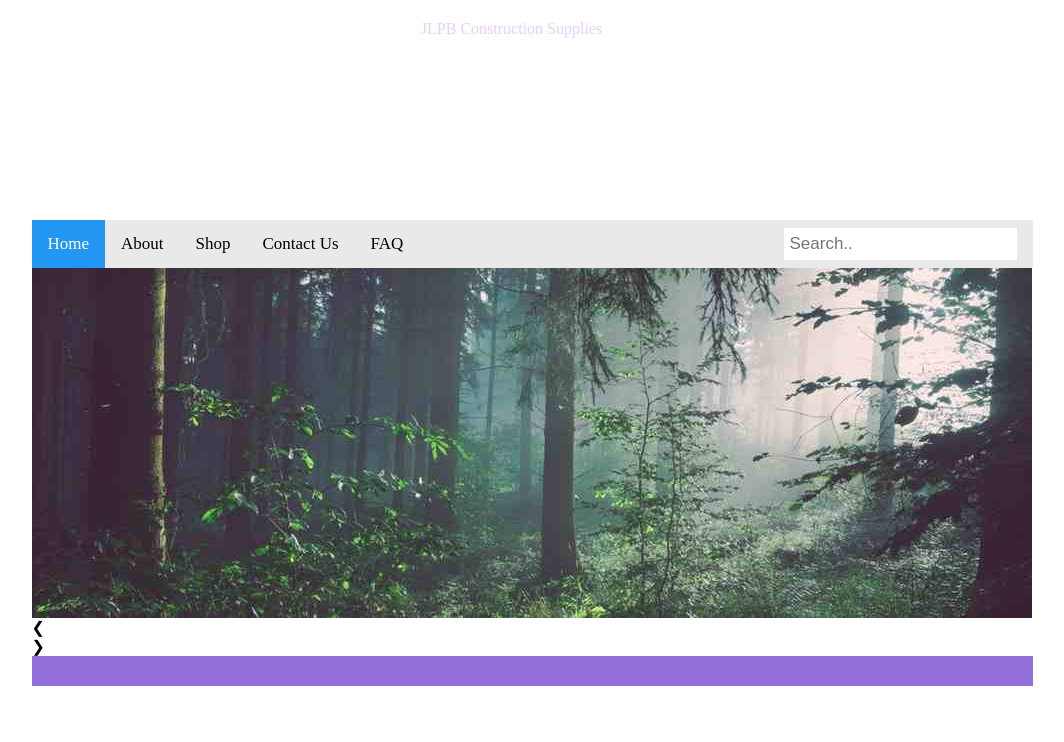
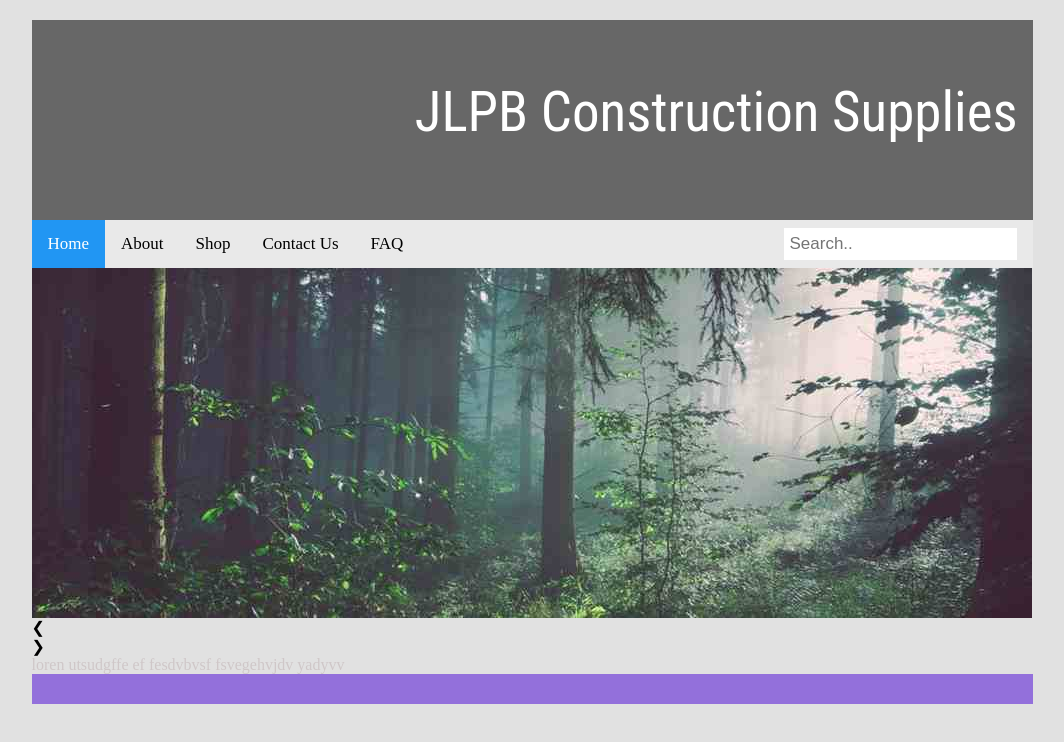
Before and after one commit to ruthpliego/Ruth-s-Website-Project, a plain HTML site: page index.html in a window 1280 px wide. Shown: the whole page, without its empty margins (108-1172 px from the left). Drawn offline with Linux system fonts and the light colour scheme.

Commit message:
april 14

```diff
--- a/index.html
+++ b/index.html
@@ -61,7 +61,7 @@ function showDivs(n) {
 }
 </script>
 
-		<container class="news"></container>
+		<container class="news"> loren utsudgffe ef fesdvbvsf fsvegehvjdv yadyvv</container>
 </body>
 
 	<footer></footer>
--- a/main.css
+++ b/main.css
@@ -3,12 +3,17 @@
 *{box-sizing: border-box}
 
 header {
+	background-color:#676767;
 	margin-top: 20px;
-	width: 960px;
+	width: 1001px;
 	height: 200px;
-	border-radius: 20px;
-	text-align:center;
-	color: #E9D0F4;
+	font-family: 'Teko', sans-serif;
+font-family: 'Roboto Condensed', sans-serif;
+	text-align: right;
+	padding-top: 60px;
+	padding-right: 15px;
+	font-size: 55px;
+	color: #FFFFFF;
 text-shadow: 3px 3px rgba(196 196 196 50)
 }
 
@@ -70,6 +75,7 @@ text-shadow: 3px 3px rgba(196 196 196 50)
 body {
 	margin:auto;
 	width: 1001px;
+	background-color:#E1E1E1;
 }
 
 .news{
```
